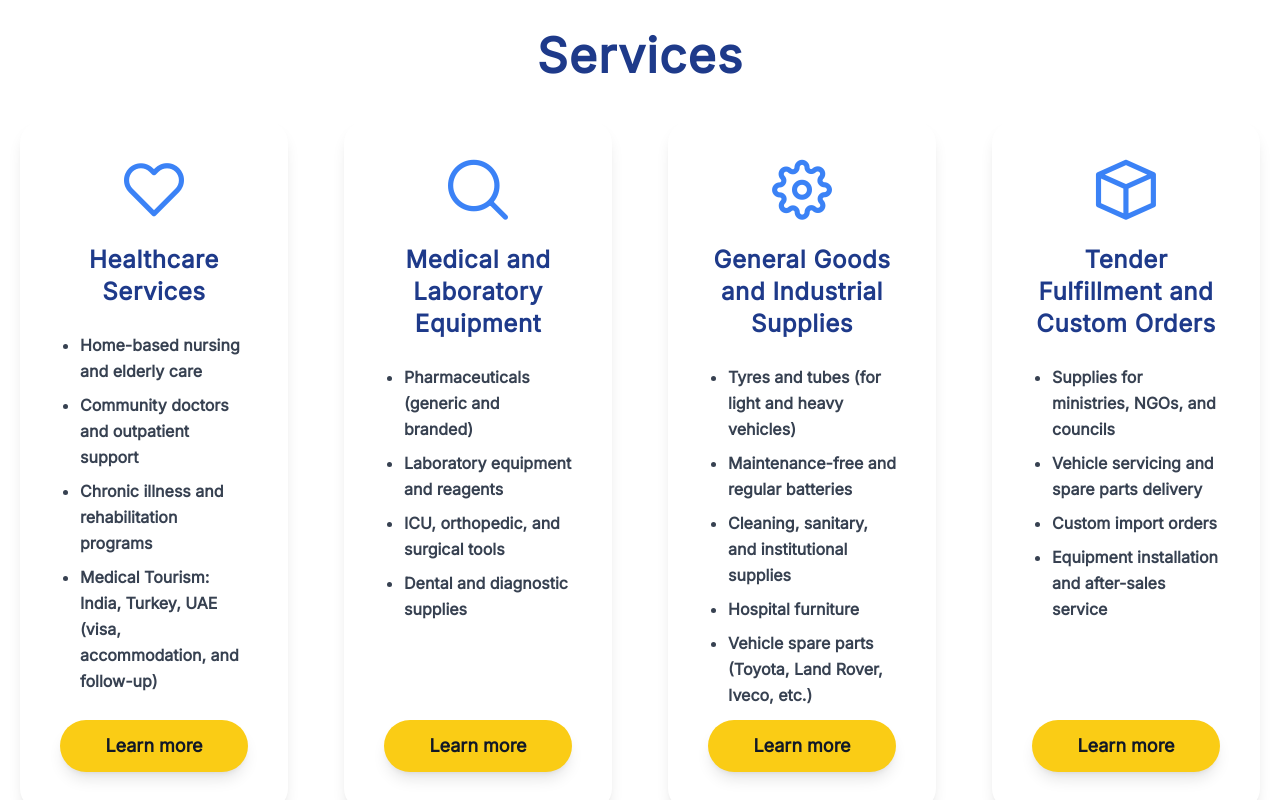
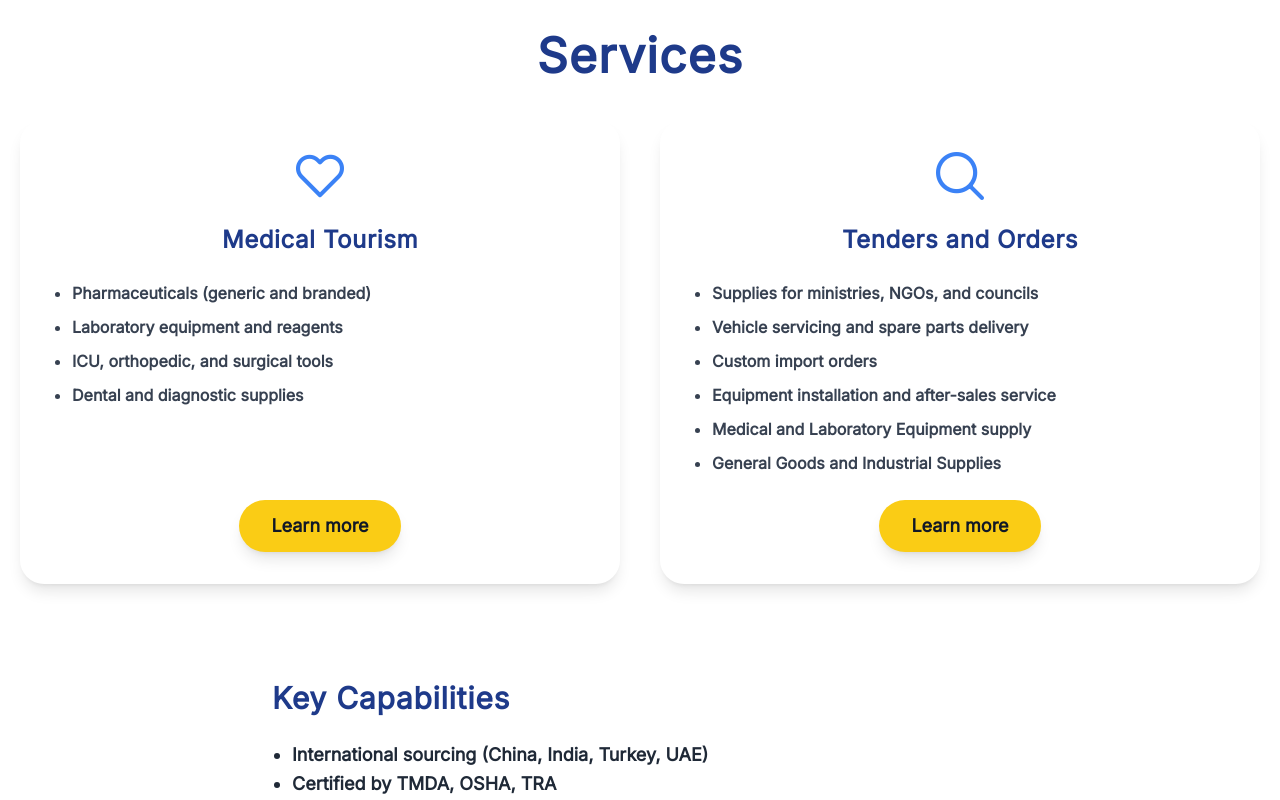
Before and after one commit to nshobairwe/vueProject-Tailwind-primeicon, a Vue app: page / in a window 1280 px wide. Shown: the part 1480-2280 px from the top of the page. Built offline with nearby package versions, Linux system fonts and the light colour scheme.

Commit message:
new design

```diff
--- a/src/components/Navbar.vue
+++ b/src/components/Navbar.vue
@@ -92,32 +92,11 @@ const isActiveLink = (path) => route.path === path;
               <div
                 class="absolute left-0 mt-2 w-96 bg-white border border-gray-200 rounded-xl shadow-2xl opacity-0 group-hover:opacity-100 invisible group-hover:visible transition-all z-50"
               >
-                <ul class="grid grid-cols-2 gap-4 text-gray-800 text-sm py-4 px-4">
+                <ul class="grid grid-cols-2 gap-10 text-gray-800 text-sm py-4 px-4">
                   <li>
                     <RouterLink
-                      to="/services"
-                      class="block px-4 py-3 bg-gray-50 rounded-lg hover:bg-blue-50 transition"
-                      >{{ t("services.healthcare.title") }}</RouterLink
-                    >
-                  </li>
-                  <li>
-                    <RouterLink
-                      to="/services"
-                      class="block px-4 py-3 bg-gray-50 rounded-lg hover:bg-blue-50 transition"
-                      >{{ t("services.medical_lab.title") }}</RouterLink
-                    >
-                  </li>
-                  <li>
-                    <RouterLink
-                      to="/services"
-                      class="block px-4 py-3 bg-gray-50 rounded-lg hover:bg-blue-50 transition"
-                      >{{ t("services.general_goods.title") }}</RouterLink
-                    >
-                  </li>
-                  <li>
-                    <RouterLink
-                      to="/services"
-                      class="block px-4 py-3 bg-gray-50 rounded-lg hover:bg-blue-50 transition"
+                      to="/tenders"
+                      class="block px-2 py-3 bg-gray-50 rounded-lg hover:bg-blue-50 transition"
                       >{{ t("services.tender_fulfillment.title") }}</RouterLink
                     >
                   </li>
@@ -126,13 +105,6 @@ const isActiveLink = (path) => route.path === path;
                       to="/medicalTourism"
                       class="block px-4 py-3 bg-gray-50 rounded-lg hover:bg-blue-50 transition"
                       >{{ t("medical_tourism") }}</RouterLink
-                    >
-                  </li>
-                  <li>
-                    <RouterLink
-                      to="/tenders"
-                      class="block px-4 py-3 bg-gray-50 rounded-lg hover:bg-blue-50 transition"
-                      >{{ t("tenders") }}</RouterLink
                     >
                   </li>
                 </ul>
@@ -260,31 +232,7 @@ const isActiveLink = (path) => route.path === path;
             >
               <li>
                 <RouterLink
-                  to="/services"
-                  @click="closeMenu"
-                  class="block px-4 py-2 rounded hover:bg-blue-50"
-                  >{{ t("services.healthcare.title") }}</RouterLink
-                >
-              </li>
-              <li>
-                <RouterLink
-                  to="/services"
-                  @click="closeMenu"
-                  class="block px-4 py-2 rounded hover:bg-blue-50"
-                  >{{ t("services.medical_lab.title") }}</RouterLink
-                >
-              </li>
-              <li>
-                <RouterLink
-                  to="/services"
-                  @click="closeMenu"
-                  class="block px-4 py-2 rounded hover:bg-blue-50"
-                  >{{ t("services.general_goods.title") }}</RouterLink
-                >
-              </li>
-              <li>
-                <RouterLink
-                  to="/services"
+                  to="/tenders"
                   @click="closeMenu"
                   class="block px-4 py-2 rounded hover:bg-blue-50"
                   >{{ t("services.tender_fulfillment.title") }}</RouterLink
@@ -296,14 +244,6 @@ const isActiveLink = (path) => route.path === path;
                   @click="closeMenu"
                   class="block px-4 py-2 rounded hover:bg-blue-50"
                   >{{ t("medical_tourism") }}</RouterLink
-                >
-              </li>
-              <li>
-                <RouterLink
-                  to="/tenders"
-                  @click="closeMenu"
-                  class="block px-4 py-2 rounded hover:bg-blue-50"
-                  >{{ t("tenders") }}</RouterLink
                 >
               </li>
             </ul>
--- a/src/components/OurServices.vue
+++ b/src/components/OurServices.vue
@@ -3,37 +3,38 @@
     <h2 class="text-5xl font-extrabold text-blue-900 text-center mb-10 tracking-wide">
       {{ t("services.title") }}
     </h2>
-    <!-- Cards in responsive grid, no scroll -->
-    <div class="grid gap-14 grid-cols-1 sm:grid-cols-2 md:grid-cols-3 lg:grid-cols-4">
+
+    <!-- Cards in responsive grid -->
+    <div class="grid gap-10 grid-cols-1 sm:grid-cols-2 md:grid-cols-2">
       <div
         v-for="(card, index) in cards"
         :key="index"
-        class="service-card bg-white p-10 rounded-3xl shadow-lg transform transition duration-300 ease-in-out hover:shadow-2xl hover:-translate-y-3 hover:scale-[1.07] cursor-pointer flex flex-col"
+        class="service-card bg-white p-8 rounded-3xl shadow-lg flex flex-col justify-between"
         tabindex="0"
         role="region"
         :aria-label="t(card.titleKey)"
       >
-        <div
-          class="text-6xl mb-6 text-blue-500 flex justify-center select-none"
-          aria-hidden="true"
-        >
+        <div>
+          <div class="text-5xl mb-6 text-blue-500 flex justify-center select-none" aria-hidden="true">
             <i :class="icons[index % icons.length]"></i>
           </div>
           <h3 class="text-2xl font-bold mb-6 text-center text-blue-900 tracking-wide">
             {{ t(card.titleKey) }}
           </h3>
-        <ul class="list-disc pl-5 text-gray-700 space-y-2 text-base leading-relaxed flex-grow text-left">
+          <ul class="list-disc pl-5 text-gray-700 space-y-2 text-base leading-relaxed text-left">
             <li v-for="(itemKey, i) in card.itemsKey" :key="i">
               {{ t(itemKey) }}
             </li>
-
           </ul>
+        </div>
+        <div class="mt-6 flex justify-center">
           <a
             href="#"
-        class="bg-yellow-400 text-gray-900 hover:bg-yellow-300 py-3 px-8 rounded-full text-lg font-semibold shadow-lg transition duration-300 ease-in-out transform hover:scale-105 mt-3 text-center"
+            class="bg-yellow-400 text-gray-900 hover:bg-yellow-300 py-3 px-8 rounded-full text-lg font-semibold shadow-lg transition duration-300 ease-in-out transform hover:scale-105 text-center"
           >
             Learn more
           </a>
+        </div>
       </div>
     </div>
 
@@ -48,10 +49,9 @@
         </li>
       </ul>
     </div>
-
-
   </section>
 </template>
+
 
 <script setup>
 import { useI18n } from "vue-i18n";
@@ -59,15 +59,7 @@ import { useI18n } from "vue-i18n";
 const { t } = useI18n();
 
 const cards = [
-  {
-    titleKey: "services.healthcare.title",
-    itemsKey: [
-      "services.healthcare.items.0",
-      "services.healthcare.items.1",
-      "services.healthcare.items.2",
-      "services.healthcare.items.3",
-    ],
-  },
+
   {
     titleKey: "services.medical_lab.title",
     itemsKey: [
@@ -78,22 +70,14 @@ const cards = [
     ],
   },
   {
-    titleKey: "services.general_goods.title",
-    itemsKey: [
-      "services.general_goods.items.0",
-      "services.general_goods.items.1",
-      "services.general_goods.items.2",
-      "services.general_goods.items.3",
-      "services.general_goods.items.4",
-    ],
-  },
-  {
     titleKey: "services.tender_fulfillment.title",
     itemsKey: [
       "services.tender_fulfillment.items.0",
       "services.tender_fulfillment.items.1",
       "services.tender_fulfillment.items.2",
       "services.tender_fulfillment.items.3",
+      "services.tender_fulfillment.items.4",
+      "services.tender_fulfillment.items.5",
     ],
   },
 ];
--- a/src/locales/en.json
+++ b/src/locales/en.json
@@ -19,17 +19,8 @@
 
   "services": {
     "title": "Services",
-  "healthcare": {
-    "title": "Healthcare Services",
-    "items": [
-      "Home-based nursing and elderly care",
-      "Community doctors and outpatient support",
-      "Chronic illness and rehabilitation programs",
-      "Medical Tourism: India, Turkey, UAE (visa, accommodation, and follow-up)"
-    ]
-  },
   "medical_lab": {
-    "title": "Medical and Laboratory Equipment",
+    "title": "Medical Tourism",
     "items": [
       "Pharmaceuticals (generic and branded)",
       "Laboratory equipment and reagents",
@@ -37,23 +28,15 @@
       "Dental and diagnostic supplies"
     ]
   },
-  "general_goods": {
-    "title": "General Goods and Industrial Supplies",
-    "items": [
-      "Tyres and tubes (for light and heavy vehicles)",
-      "Maintenance-free and regular batteries",
-      "Cleaning, sanitary, and institutional supplies",
-      "Hospital furniture",
-      "Vehicle spare parts (Toyota, Land Rover, Iveco, etc.)"
-    ]
-  },
   "tender_fulfillment": {
-    "title": "Tender Fulfillment and Custom Orders",
+    "title": "Tenders and Orders",
     "items": [
       "Supplies for ministries, NGOs, and councils",
       "Vehicle servicing and spare parts delivery",
       "Custom import orders",
-      "Equipment installation and after-sales service"
+      "Equipment installation and after-sales service",
+      "Medical and Laboratory Equipment supply",
+      "General Goods and Industrial Supplies"
     ]
   },
   "key_capabilities_title": "Key Capabilities",
--- a/src/locales/sw.json
+++ b/src/locales/sw.json
@@ -19,32 +19,13 @@
 
     "services": {
     "title": "Huduma",
-    "healthcare": {
-      "title": "Huduma za Afya",
+    "medical_lab": {
+      "title": "Ziara ya afya",
       "items": [
         "Huduma za uuguzi nyumbani na huduma kwa wazee",
         "Madaktari wa mtaa na msaada wa wagonjwa wa nje",
         "Programu za magonjwa sugu na urejeshaji",
         "Utalii wa Matibabu: India, Uturuki, UAE (visa, malazi na ufuatiliaji)"
-      ]
-    },
-    "medical_lab": {
-      "title": "Vifaa vya Matibabu na Maabara",
-      "items": [
-        "Dawa (za kawaida na za chapa)",
-        "Vifaa vya maabara na kemikali za maabara",
-        "Vifaa vya ICU, mifupa na upasuaji",
-        "Vifaa vya meno na uchunguzi"
-      ]
-    },
-    "general_goods": {
-      "title": "Bidhaa Za Jumla na Vifaa vya Viwanda",
-      "items": [
-        "Matairi na mabomba (kwa magari nyepesi na mazito)",
-        "Betri zisizo na matengenezo na betri za kawaida",
-        "Vifaa vya usafi, huduma za afya na taasisi",
-        "Samani za hospitali",
-        "Vifaa vya sehemu za magari (Toyota, Land Rover, Iveco, n.k.)"
       ]
     },
     "tender_fulfillment": {
@@ -53,7 +34,9 @@
         "Vifaa kwa wizara, NGOs, na halmashauri",
         "Huduma za magari na utoaji wa sehemu za ziada",
         "Maagizo maalum ya uagizaji",
-        "Ufungaji wa vifaa na huduma baada ya mauzo"
+        "Ufungaji wa vifaa na huduma baada ya mauzo",
+        "Vifaa vya Matibabu na Maabara",
+        "Bidhaa Za Jumla na Vifaa vya Viwanda"
       ]
     },
     "key_capabilities_title": "Uwezo Muhimu",
```
Lines whose indentation alone changed are shown as unchanged.
